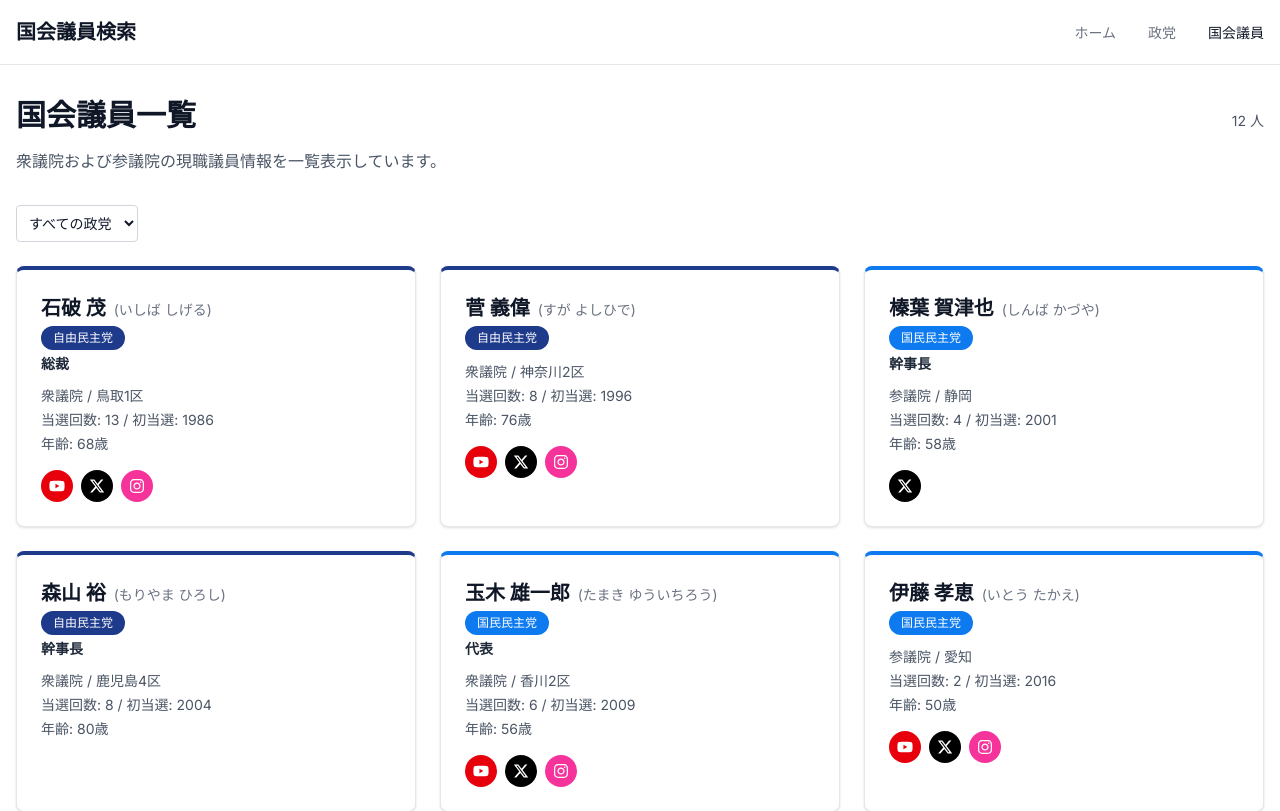
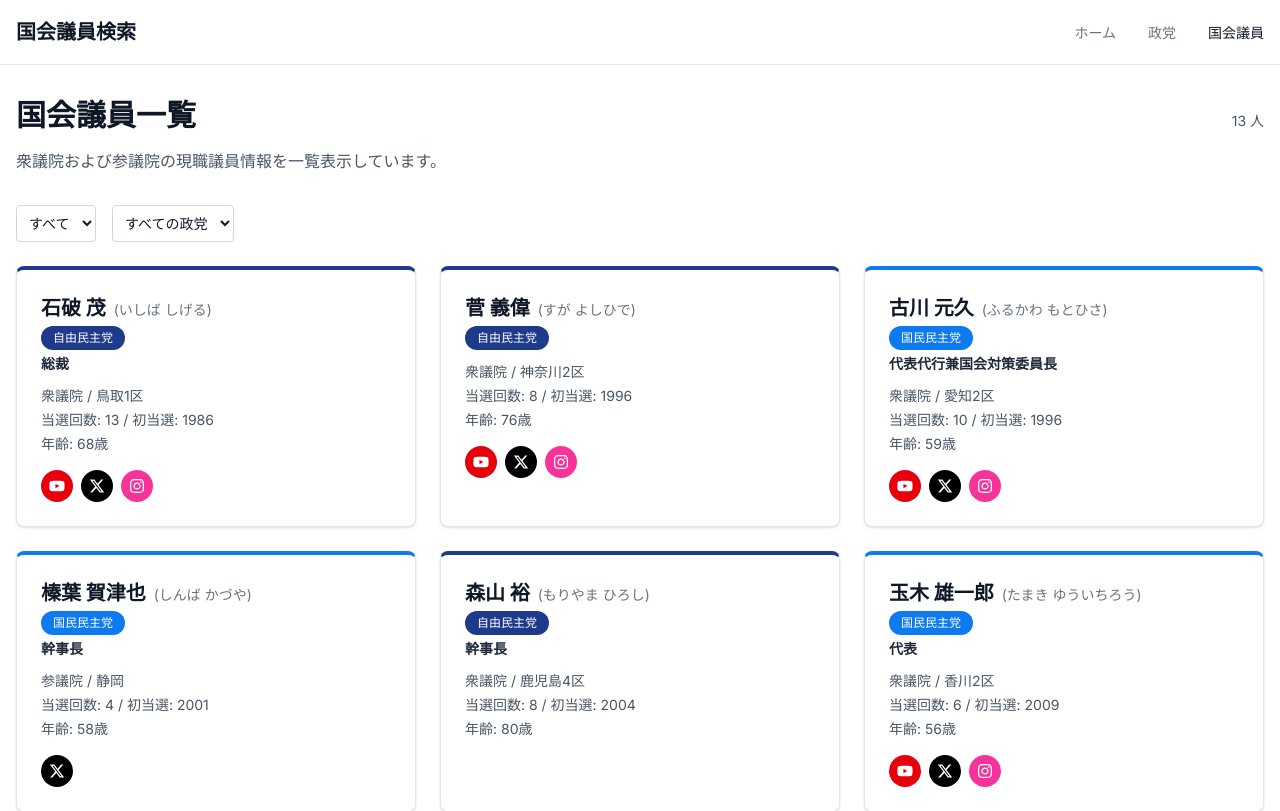
Before and after one commit to trajanme/jpnPoliticians, a Next.js app: page /politicians in a window 1280 px wide. Shown: the top 811 px of the page. Built offline with nearby package versions, Linux system fonts and the light colour scheme.

Commit message:
feat: add house filter to politicians list

```diff
--- a/src/app/parties/[id]/page.tsx
+++ b/src/app/parties/[id]/page.tsx
@@ -3,7 +3,7 @@ import { notFound } from 'next/navigation';
 import Image from 'next/image';
 import Link from 'next/link';
 import { getParty } from '@/utils/data';
-import { getPoliticiansByParty, compareSeniority } from '@/utils/politicians';
+import { getPoliticiansByParty, compareSeniority, calculateAge } from '@/utils/politicians';
 import PoliticianCard from '@/components/politicians/PoliticianCard';
 
 export function generateMetadata({ params }: any) {
@@ -33,6 +33,49 @@ export default function PartyDetailPage({ params }: any) {
   const politicians = getPoliticiansByParty(party.id).sort(compareSeniority);
   const lowerCount = politicians.filter((p) => p.house === '衆議院').length;
   const upperCount = politicians.filter((p) => p.house === '参議院').length;
+
+  // 年代分布
+  const ageBuckets = [
+    { key: '20s', label: '20代', color: '#4ade80', count: 0 },
+    { key: '30s', label: '30代', color: '#22d3ee', count: 0 },
+    { key: '40s', label: '40代', color: '#60a5fa', count: 0 },
+    { key: '50s', label: '50代', color: '#818cf8', count: 0 },
+    { key: '60s', label: '60代', color: '#a78bfa', count: 0 },
+    { key: '70s', label: '70代以上', color: '#c084fc', count: 0 },
+  ];
+
+  politicians.forEach((p) => {
+    if (!p.birthDate) return;
+    const age = calculateAge(p.birthDate);
+    if (age < 30) ageBuckets[0].count++;
+    else if (age < 40) ageBuckets[1].count++;
+    else if (age < 50) ageBuckets[2].count++;
+    else if (age < 60) ageBuckets[3].count++;
+    else if (age < 70) ageBuckets[4].count++;
+    else ageBuckets[5].count++;
+  });
+
+  // SNS 利用状況集計
+  const snsStats = [
+    {
+      key: 'x',
+      label: '𝕏',
+      color: '#000000',
+      count: politicians.filter((p) => p.sns?.x).length,
+    },
+    {
+      key: 'youtube',
+      label: 'YouTube',
+      color: '#DC2626', // red-600
+      count: politicians.filter((p) => p.sns?.youtube).length,
+    },
+    {
+      key: 'instagram',
+      label: 'Instagram',
+      color: '#DB2777', // pink-600
+      count: politicians.filter((p) => p.sns?.instagram).length,
+    },
+  ];
 
   return (
     <div className="container mx-auto px-4 py-8">
@@ -127,6 +170,65 @@ export default function PartyDetailPage({ params }: any) {
         </div>
       )}
 
+      {/* 年代分布 */}
+      {politicians.length > 0 && (
+        <div className="mb-12">
+          <h2 className="mb-6 text-2xl font-bold text-gray-900 dark:text-white">年代分布</h2>
+          <div className="mb-4 h-4 w-full overflow-hidden rounded-full bg-gray-200 dark:bg-gray-700 flex">
+            {ageBuckets.map(({ key, color, count }) => {
+              const percent = politicians.length === 0 ? 0 : (count / politicians.length) * 100;
+              return (
+                <div
+                  key={key}
+                  style={{ width: `${percent}%`, backgroundColor: color }}
+                  className="h-full"
+                />
+              );
+            })}
+          </div>
+          <div className="grid grid-cols-2 gap-2 text-sm text-gray-700 dark:text-gray-200 sm:grid-cols-3 md:grid-cols-6">
+            {ageBuckets.map(({ key, label, color, count }) => {
+              const percent = politicians.length === 0 ? 0 : (count / politicians.length) * 100;
+              return (
+                <div key={key} className="flex items-center space-x-1">
+                  <span className="inline-block h-3 w-3 rounded" style={{ backgroundColor: color }} />
+                  <span>{label}</span>
+                  <span className="ml-auto">{count} ({percent.toFixed(1)}%)</span>
+                </div>
+              );
+            })}
+          </div>
+        </div>
+      )}
+
+      {/* SNS 利用状況 */}
+      {politicians.length > 0 && (
+        <div className="mb-12">
+          <h2 className="mb-6 text-2xl font-bold text-gray-900 dark:text-white">SNS 利用状況</h2>
+          <div className="space-y-4">
+            {snsStats.map(({ key, label, color, count }) => {
+              const percent = politicians.length === 0 ? 0 : (count / politicians.length) * 100;
+              return (
+                <div key={key}>
+                  <div className="mb-1 flex justify-between text-sm font-medium text-gray-700 dark:text-gray-200">
+                    <span>{label}</span>
+                    <span>
+                      {count} / {politicians.length} ({percent.toFixed(1)}%)
+                    </span>
+                  </div>
+                  <div className="h-3 w-full overflow-hidden rounded-full bg-gray-200 dark:bg-gray-700">
+                    <div
+                      className="h-full"
+                      style={{ width: `${percent}%`, backgroundColor: color }}
+                    />
+                  </div>
+                </div>
+              );
+            })}
+          </div>
+        </div>
+      )}
+
       {/* 所属議員 */}
       {politicians.length > 0 && (
         <div id="politicians">
--- a/src/components/politicians/PoliticiansBrowser.tsx
+++ b/src/components/politicians/PoliticiansBrowser.tsx
@@ -14,19 +14,32 @@ const PoliticiansBrowser = ({ politicians }: Props) => {
   const parties = getParties();
 
   const [selectedParty, setSelectedParty] = useState('');
+  const [selectedHouse, setSelectedHouse] = useState('');
 
   const filteredAndSorted = useMemo(() => {
     const filtered = politicians.filter((p) => {
-      return selectedParty ? p.partyId === selectedParty : true;
+      const okParty = selectedParty ? p.partyId === selectedParty : true;
+      const okHouse = selectedHouse ? p.house === selectedHouse : true;
+      return okParty && okHouse;
     });
 
     return filtered.sort(compareSeniority);
-  }, [politicians, selectedParty]);
+  }, [politicians, selectedParty, selectedHouse]);
 
   return (
     <div>
       {/* Filter bar */}
       <div className="mb-6 flex flex-wrap gap-4">
+        <select
+          className="rounded border border-gray-300 bg-white p-2 text-sm dark:border-gray-700 dark:bg-gray-800 dark:text-white"
+          value={selectedHouse}
+          onChange={(e) => setSelectedHouse(e.target.value)}
+        >
+          <option value="">すべて</option>
+          <option value="衆議院">衆議院</option>
+          <option value="参議院">参議院</option>
+        </select>
+
         <select
           className="rounded border border-gray-300 bg-white p-2 text-sm dark:border-gray-700 dark:bg-gray-800 dark:text-white"
           value={selectedParty}
--- a/src/data/politicians.json
+++ b/src/data/politicians.json
@@ -177,6 +177,7 @@
       "constituency": "大阪13区",
       "electionCount": 2,
       "firstElected": "2021",
+      "position": "幹事長",
       "birthDate": "1980-06-07",
       "sns": {
         "x": "https://x.com/Iwatani_Ryohei",
@@ -194,12 +195,31 @@
       "constituency": "愛知",
       "electionCount": 2,
       "firstElected": "2016",
+      "position": "広報委員長",
       "birthDate": "1975-06-30",
       "sns": {
         "youtube": "https://www.youtube.com/@itoutakae",
         "x": "https://x.com/itotakae0630",
         "instagram": "https://www.instagram.com/itotakae"
       }
+    },
+    {
+      "id": "pol13",
+      "name": "古川 元久",
+      "kana": "ふるかわ もとひさ",
+      "partyId": "DPP",
+      "caucus": "国民民主党",
+      "house": "衆議院",
+      "constituency": "愛知2区",
+      "electionCount": 10,
+      "firstElected": "1996",
+      "position": "代表代行兼国会対策委員長",
+      "birthDate": "1965-12-06",
+      "sns": {
+        "youtube": "https://www.youtube.com/@MotohisaFurukawa",
+        "x": "https://x.com/Fullgen",
+        "instagram": "https://www.instagram.com/motohisa_furukawa"
+      }
     }
   ]
 }
```
